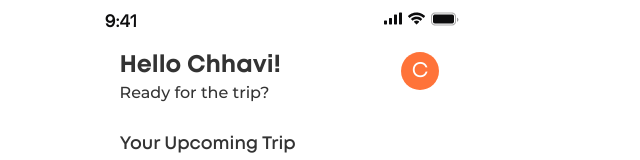
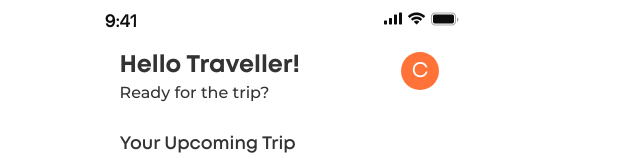
Before and after one commit to Rays-Code/travel-itinerary-app, a React (Vite) app: page /dashboard in a window 1280 px wide. Shown: the top 160 px of the page, without its empty margins (362-1002 px from the left). Built offline with nearby package versions, Linux system fonts and the light colour scheme.

Commit message:
Changed styles

```diff
--- a/src/components/Main Dashboard/AccomodationSlider.jsx
+++ b/src/components/Main Dashboard/AccomodationSlider.jsx
@@ -30,7 +30,7 @@ const AccomodationSlider = () => {
     statusLogo: "/assets/images/pending-circle.png"
   },
   {
-    id: 2,
+    id: 3,
     review: "4.3 Very Good",
     name: "Kangaroo Tokyo Hotel",
     image: "/assets/images/kangaroo-hotel-tokyo.jpg",
--- a/src/components/Main Dashboard/AppBar.jsx
+++ b/src/components/Main Dashboard/AppBar.jsx
@@ -4,7 +4,7 @@ const AppBar = () => {
   return (
     <div className='w-full sm:w-[353px] flex justify-between'>
         <div className='flex flex-col h-[50px] justify-center pl-[18px]'>
-            <h2 className='font-mont font-extrabold text-2xl text-[#333333]'>Hello Chhavi!</h2>
+            <h2 className='font-mont font-extrabold text-2xl text-[#333333]'>Hello Traveller!</h2>
             <p className='text-[#333333] font-montserrat font-medium text-base'>Ready for the trip?</p>
         </div>
         <div className='pr-4 cursor-pointer'>
```
